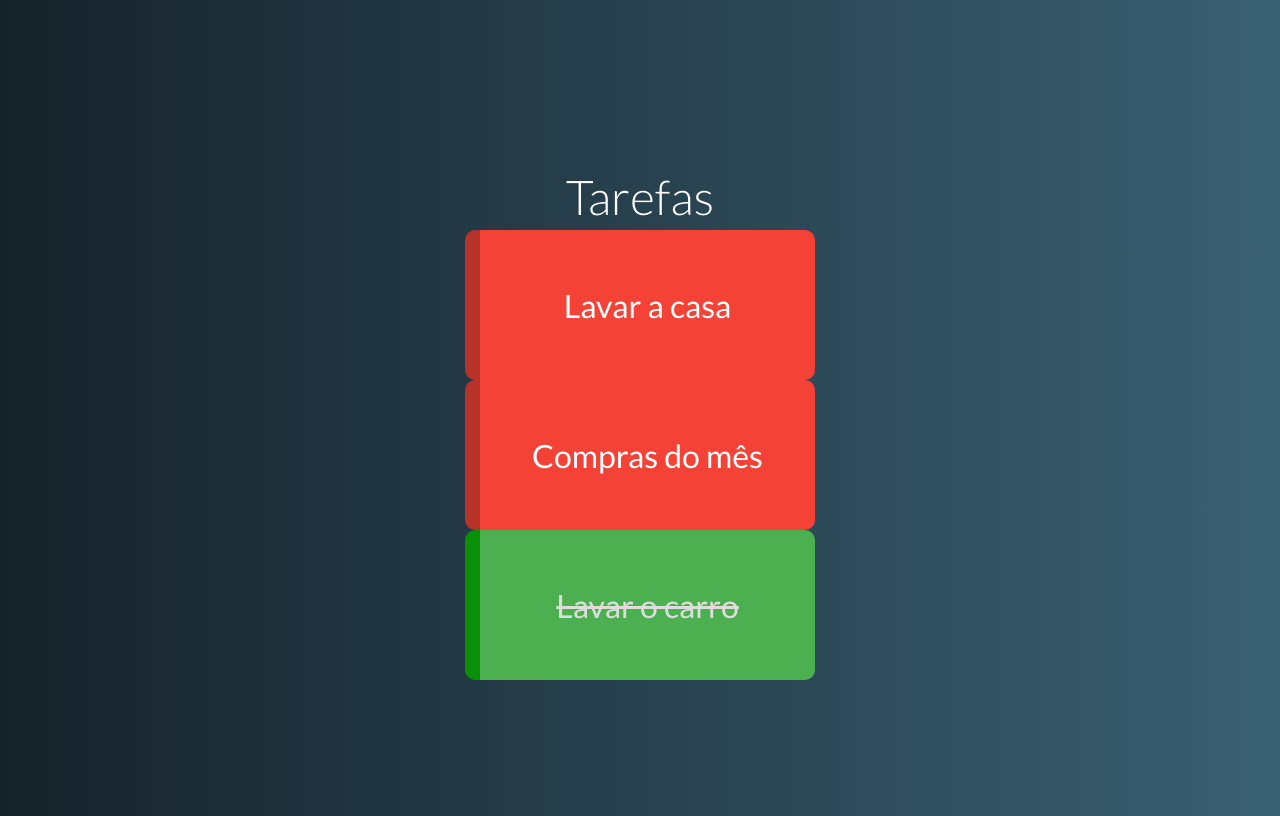
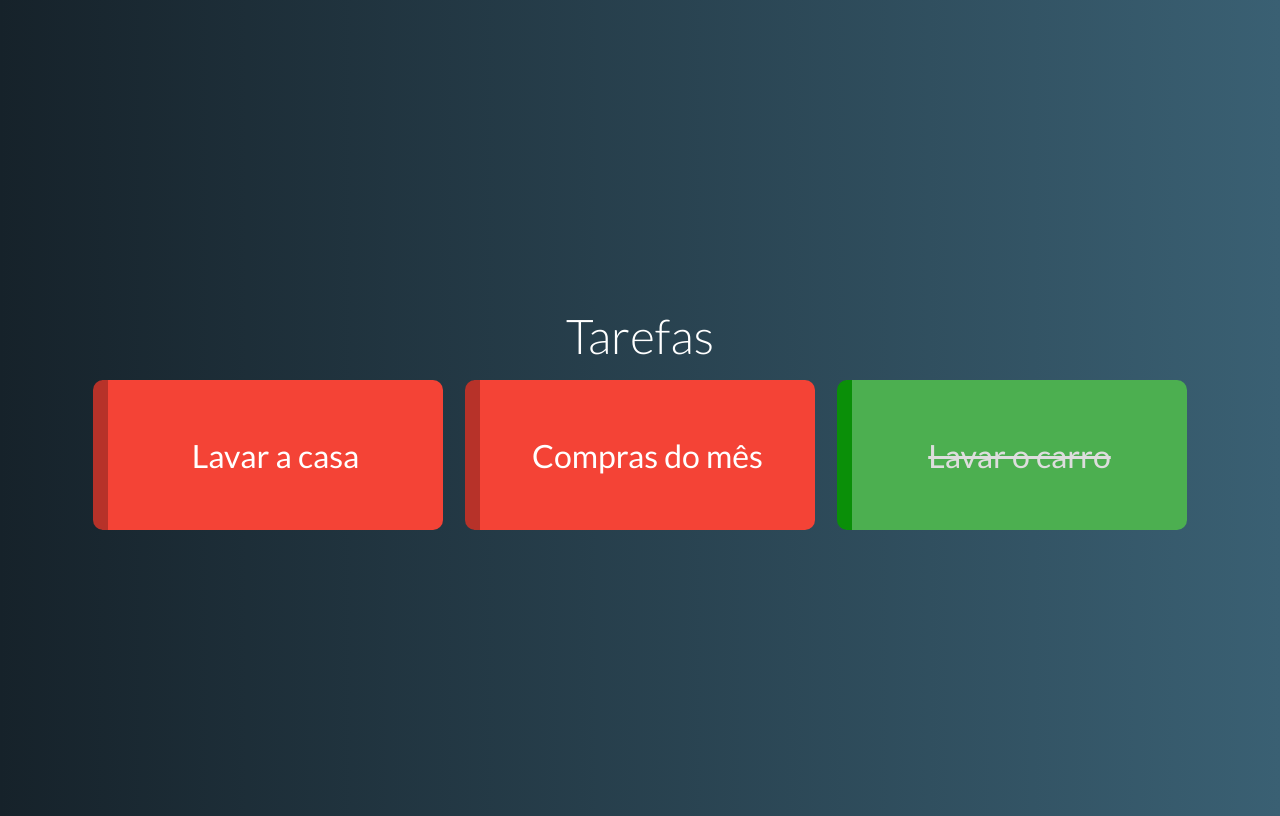
Before and after one commit to Gleuton/vue-todo, a Vue app: page / in a window 1280 px wide. Built offline with nearby package versions, Linux system fonts and the light colour scheme.

Commit message:
style componente task grid

```diff
--- a/src/components/TaskGrid.vue
+++ b/src/components/TaskGrid.vue
@@ -1,8 +1,9 @@
 <template>
   <div id="task-grid">
-    <template>
+    <template v-if="tasks.length">
       <Task v-for="task in tasks" :key="task.name" :task="task"> </Task>
     </template>
+    <p v-else class="no-task">Lista vazia! Nada para fazer.</p>
   </div>
 </template>
 
@@ -19,4 +20,16 @@ export default {
 </script>
 
 <style>
+#task-grid {
+  display: flex;
+  justify-content: center;
+  flex-wrap: wrap;
+}
+#task-grid .task {
+  margin: 11px;
+}
+.no-task {
+  color: #AAA;
+  font: 2em sans-serif;
+}
 </style>
```
